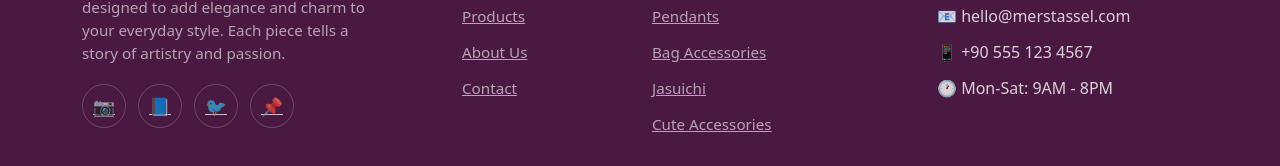
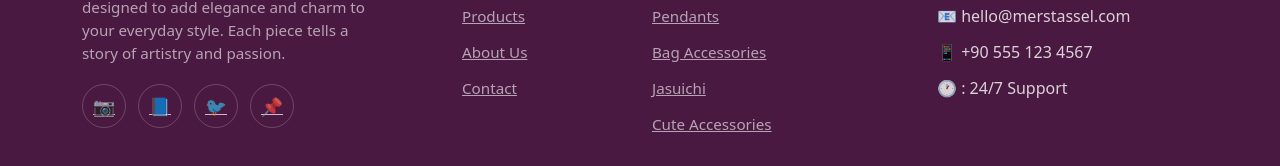
Before and after one commit to ErfanShokrollahzadeh/MERS_Tassel, a Next.js app in the folder client/: page / in a window 1280 px wide. Shown: the part 4907-5073 px from the top of the page. Built offline with nearby package versions, Linux system fonts and the light colour scheme; no server answers; a web font is replaced by a local one.

Commit message:
fix: update footer business hours to 24/7 support

```diff
--- a/client/src/components/Footer.js
+++ b/client/src/components/Footer.js
@@ -54,7 +54,7 @@ export default function Footer() {
               <li>📍 Istanbul, Turkey</li>
               <li>📧 hello@merstassel.com</li>
               <li>📱 +90 555 123 4567</li>
-              <li>🕐 Mon-Sat: 9AM - 8PM</li>
+              <li>🕐 : 24/7 Support</li>
             </ul>
           </div>
         </div>
```
